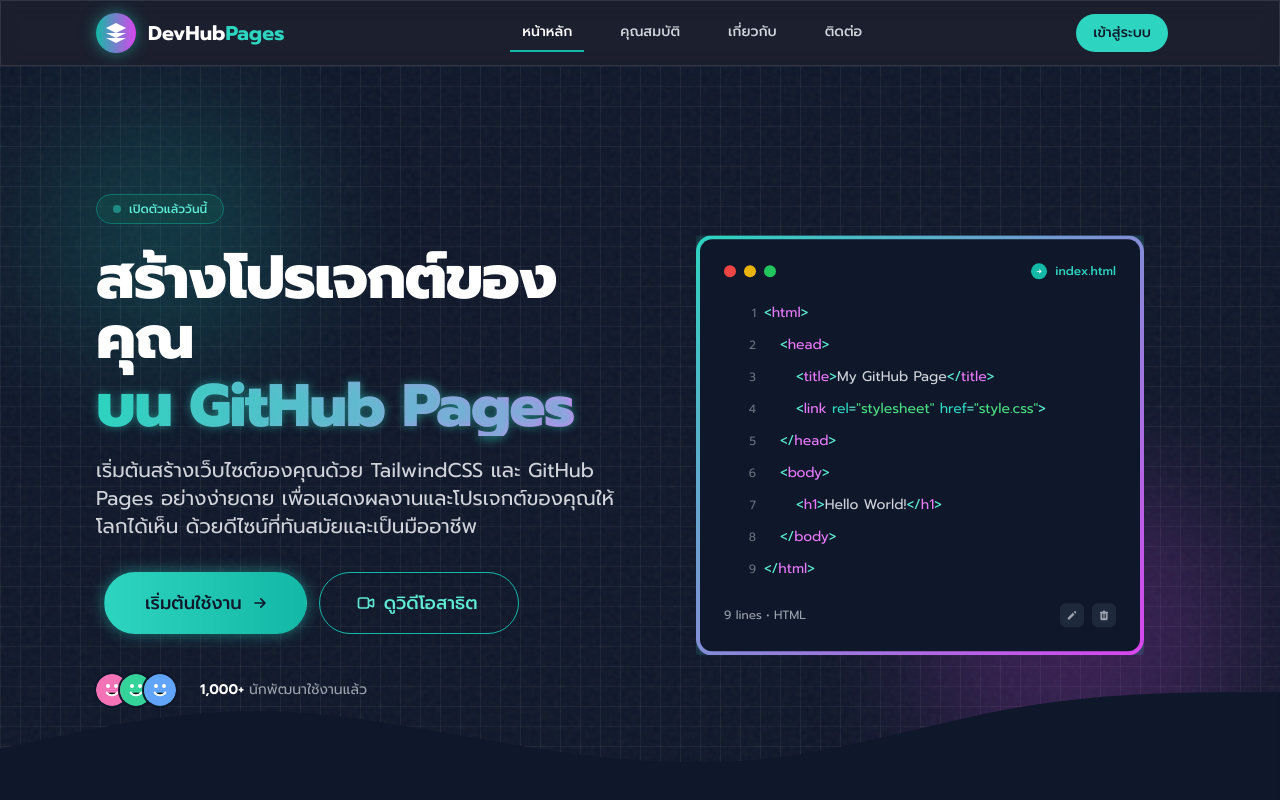
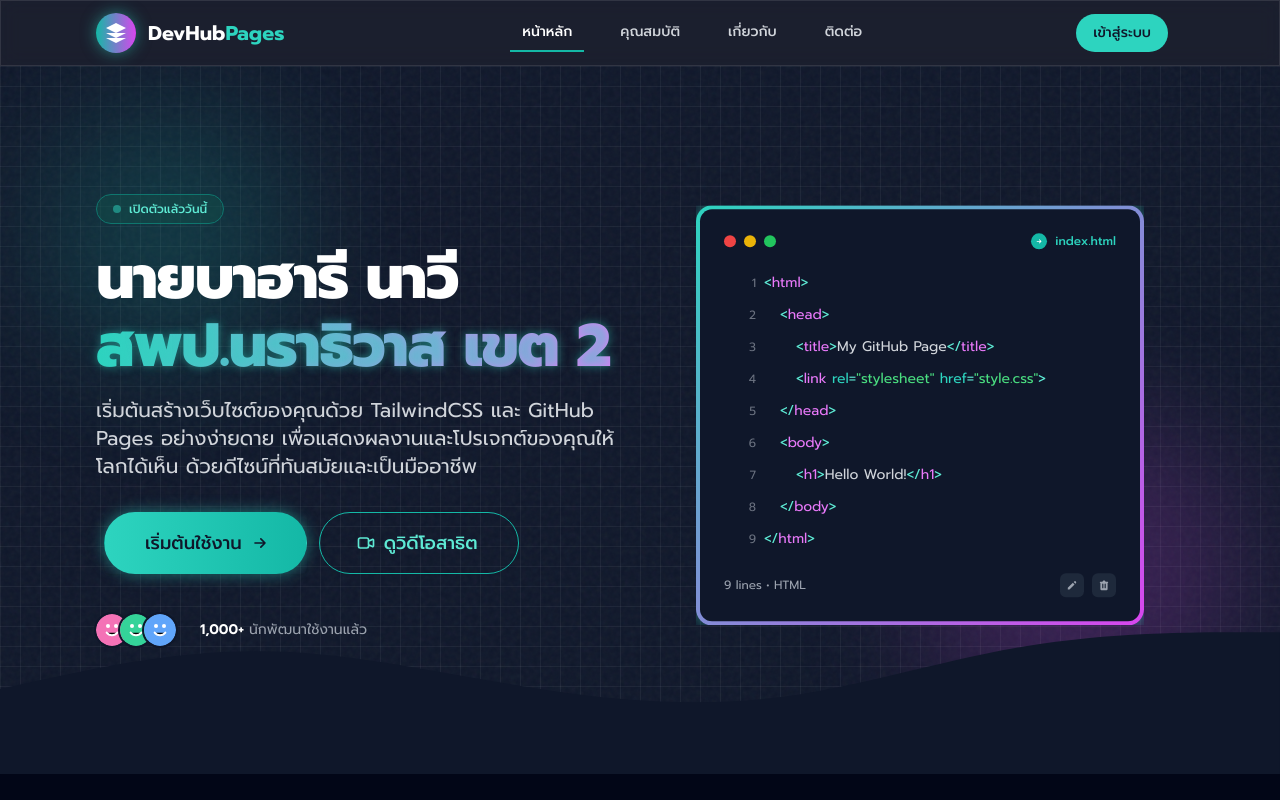
Before and after one commit to Kruyee/Landing-Page, a plain HTML site: page index.html in a window 1280 px wide. Shown: the top 800 px of the page. Drawn offline with nearby package versions, Linux system fonts and the light colour scheme.

Commit message:
Update index.html

```diff
--- a/index.html
+++ b/index.html
@@ -259,8 +259,8 @@
                         <span class="text-xs font-medium text-brand-300">เปิดตัวแล้ววันนี้</span>
                     </div>
                     <h1 class="text-4xl tracking-tight font-extrabold text-white sm:text-5xl md:text-6xl">
-                        <span class="block mb-2">สร้างโปรเจกต์ของคุณ</span>
-                        <span class="block text-transparent bg-clip-text bg-gradient-to-r from-brand-400 to-accent-400 glow-text">บน GitHub Pages</span>
+                        <span class="block mb-2">นายบาฮารี  นาวี</span>
+                        <span class="block text-transparent bg-clip-text bg-gradient-to-r from-brand-400 to-accent-400 glow-text">สพป.นราธิวาส  เขต 2</span>
                     </h1>
                     <p class="mt-3 text-base text-gray-300 sm:mt-5 sm:text-xl lg:text-lg xl:text-xl">
                         เริ่มต้นสร้างเว็บไซต์ของคุณด้วย TailwindCSS และ GitHub Pages อย่างง่ายดาย เพื่อแสดงผลงานและโปรเจกต์ของคุณให้โลกได้เห็น ด้วยดีไซน์ที่ทันสมัยและเป็นมืออาชีพ
```
